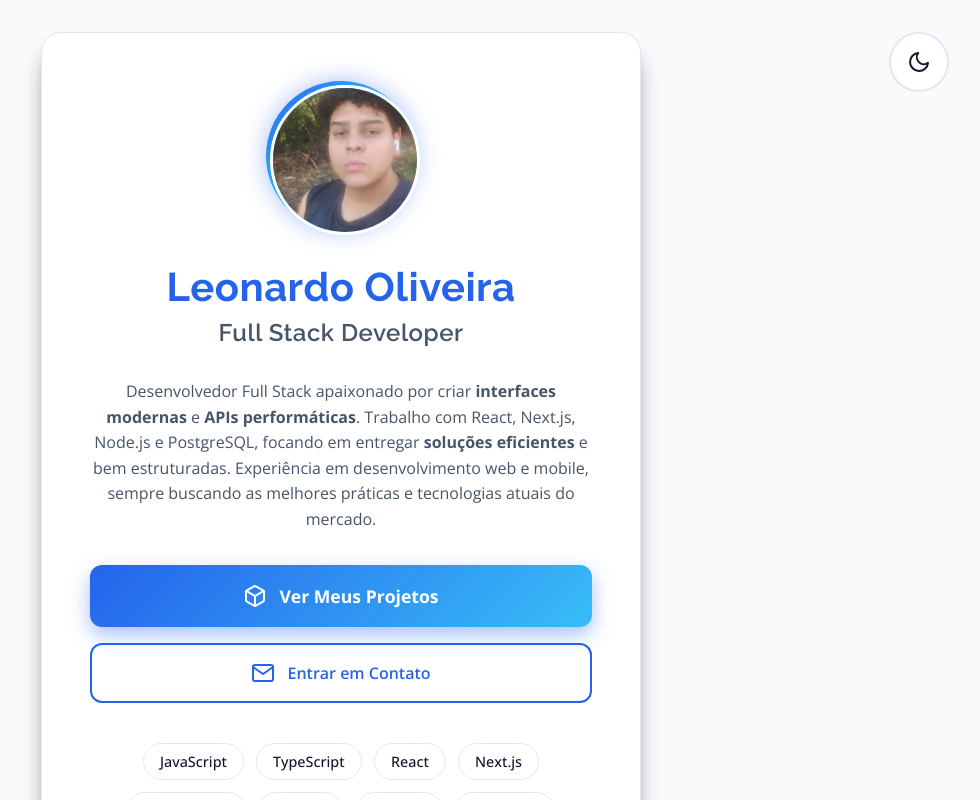
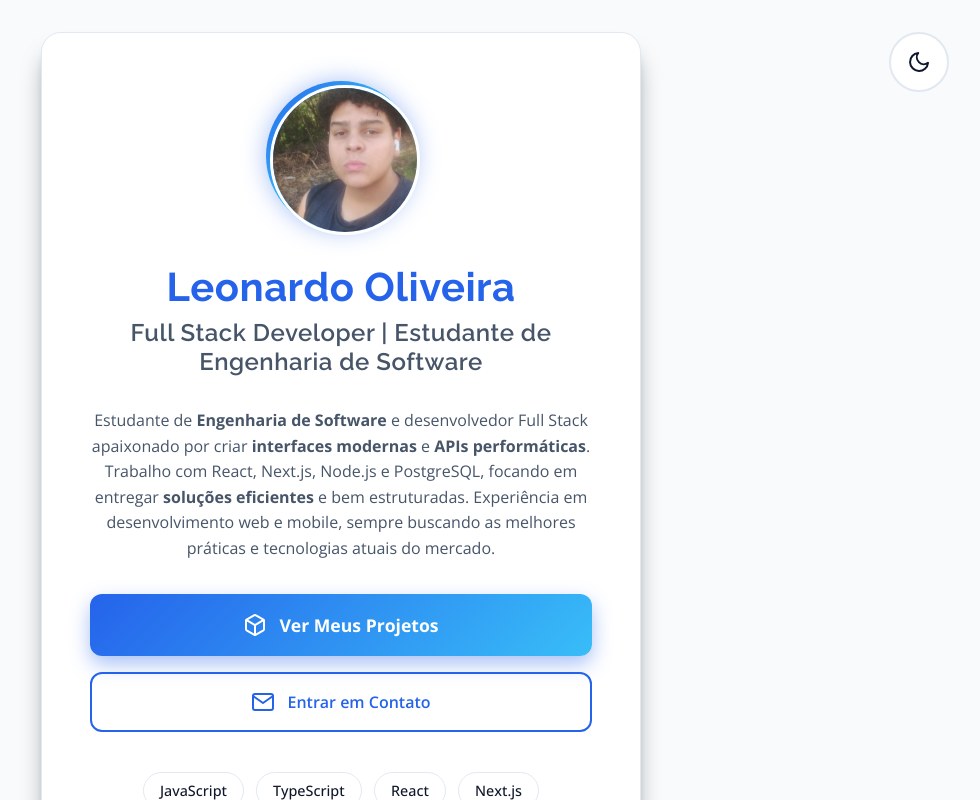
Before and after one commit to PedroLeoo07/digital-card, a Next.js app: page / in a window 1280 px wide. Shown: the top 800 px of the page, without its empty margins (299-1279 px from the left). Built offline with nearby package versions, Linux system fonts and the light colour scheme.

Commit message:
style: update bio and title to reflect current studies and profession

```diff
--- a/src/app/page.jsx
+++ b/src/app/page.jsx
@@ -71,13 +71,13 @@ export default function Home() {
         {/* Header com nome e título */}
         <div className={styles.header}>
           <h1 className={styles.name}>Leonardo Oliveira</h1>
-          <h2 className={styles.title}>Full Stack Developer</h2>
+          <h2 className={styles.title}>Full Stack Developer | Estudante de Engenharia de Software</h2>
         </div>
 
         {/* Mini bio */}
         <div className={styles.bio}>
           <p>
-            Desenvolvedor Full Stack apaixonado por criar <strong>interfaces modernas</strong> e <strong>APIs performáticas</strong>.
+            Estudante de <strong>Engenharia de Software</strong> e desenvolvedor Full Stack apaixonado por criar <strong>interfaces modernas</strong> e <strong>APIs performáticas</strong>.
             Trabalho com React, Next.js, Node.js e PostgreSQL, focando em entregar <strong>soluções eficientes</strong> e bem estruturadas.
             Experiência em desenvolvimento web e mobile, sempre buscando as melhores práticas e tecnologias atuais do mercado.
           </p>
```
